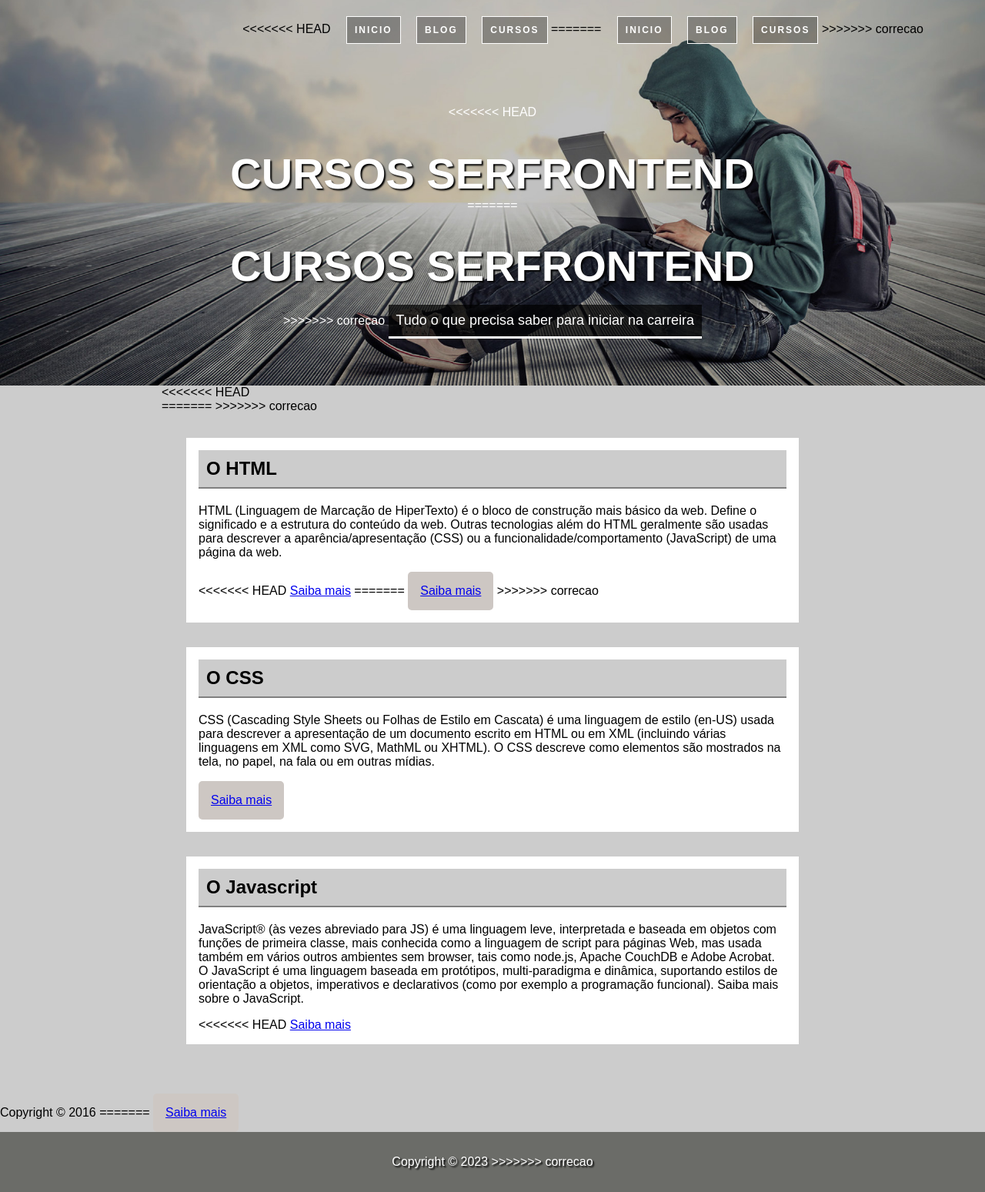
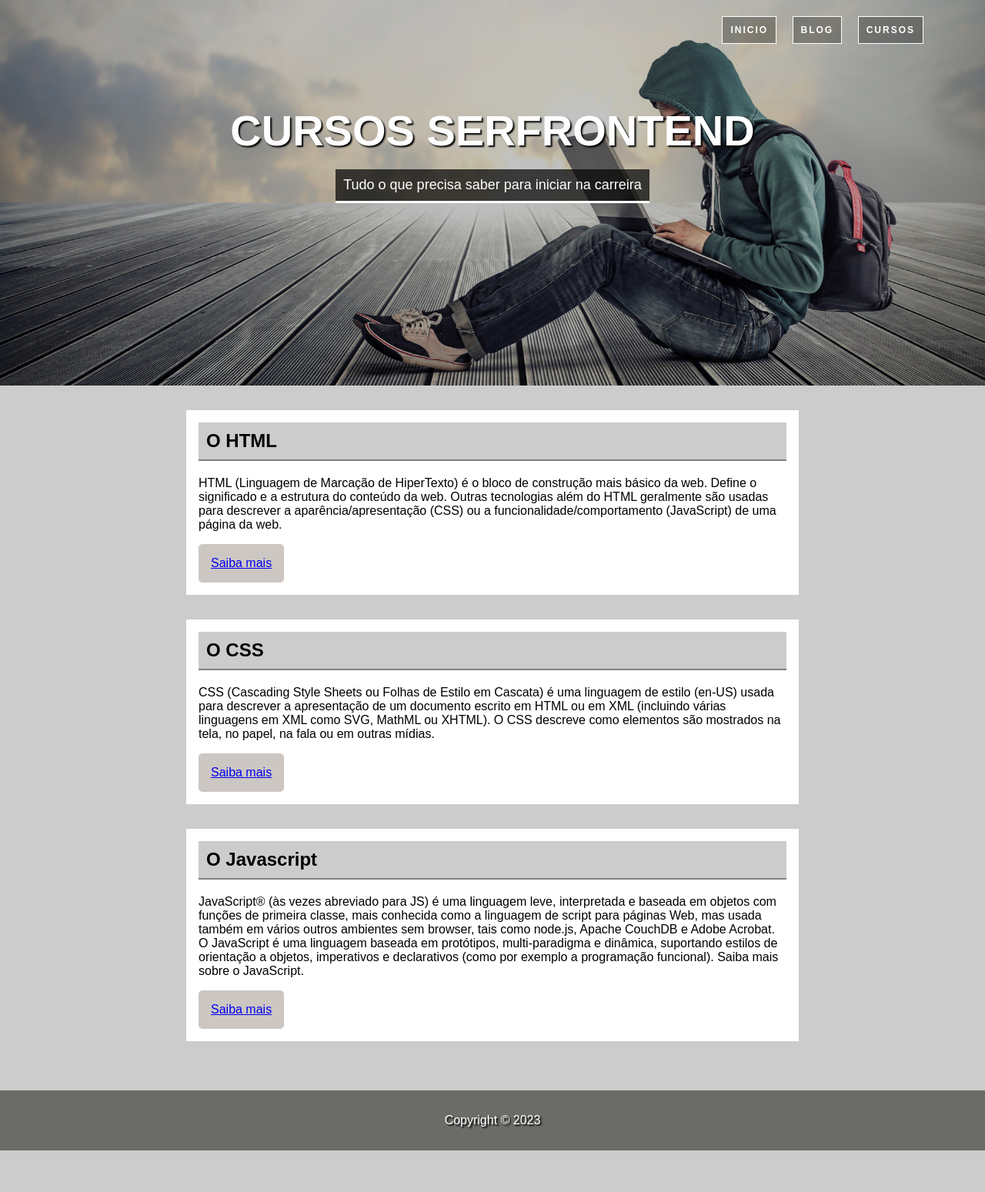
Before and after one commit to AndsonMaciel/projeto1-udemy, a plain HTML site: page index.html in a window 1280 px wide. Shown: the whole page at 77% size. After the commit the page ends 1495 px from the top, so only its background shows below. Drawn offline with Linux system fonts and the light colour scheme.

Commit message:
Corrigindo algumas alterações solicitadas

```diff
--- a/index.html
+++ b/index.html
@@ -11,33 +11,19 @@
     <header class="hero">
         <nav>
             <ul class="menu">
-<<<<<<< HEAD
-                <li><a href="#">INICIO</a></li>
-                <li><a href="#">BLOG</a></li>
-                <li><a href="#">CURSOS</a></li>
-=======
                 <li><a href="#">Inicio</a></li>
                 <li><a href="#">Blog</a></li>
                 <li><a href="#">Cursos</a></li>
->>>>>>> correcao
             </ul>
         </nav>
 
         <div class="hero-content">
-<<<<<<< HEAD
-            <h1>CURSOS SERFRONTEND</h1>
-=======
             <h1>Cursos serfrontend</h1>
->>>>>>> correcao
             <p>Tudo o que precisa saber para iniciar na carreira</p>
         </div>
     </header>
 
     <main>
-<<<<<<< HEAD
-        <div class="container">
-=======
->>>>>>> correcao
             <section>
                 <article>
                     <header>
@@ -50,11 +36,7 @@
                         aparência/apresentação (CSS) ou a funcionalidade/comportamento (JavaScript) de uma página da
                         web.</p>
 
-<<<<<<< HEAD
-                    <a href="#">Saiba mais</a>
-=======
                     <a class="btn" href="#">Saiba mais</a>
->>>>>>> correcao
                 </article>
 
                 <article>
@@ -91,16 +73,6 @@
                         e
                         declarativos (como
                         por exemplo a programação funcional). Saiba mais sobre o JavaScript.</p>
-<<<<<<< HEAD
-                    <a href="#">Saiba mais</a>
-                </article>
-            </section>
-        </div>
-    </main>
-
-    <footer>
-        Copyright © 2016
-=======
                     <a class="btn" href="#">Saiba mais</a>
                 </article>
             </section>
@@ -108,7 +80,6 @@
 
     <footer class="rodape">
         Copyright &copy; 2023
->>>>>>> correcao
     </footer>
 </body>
 
```
